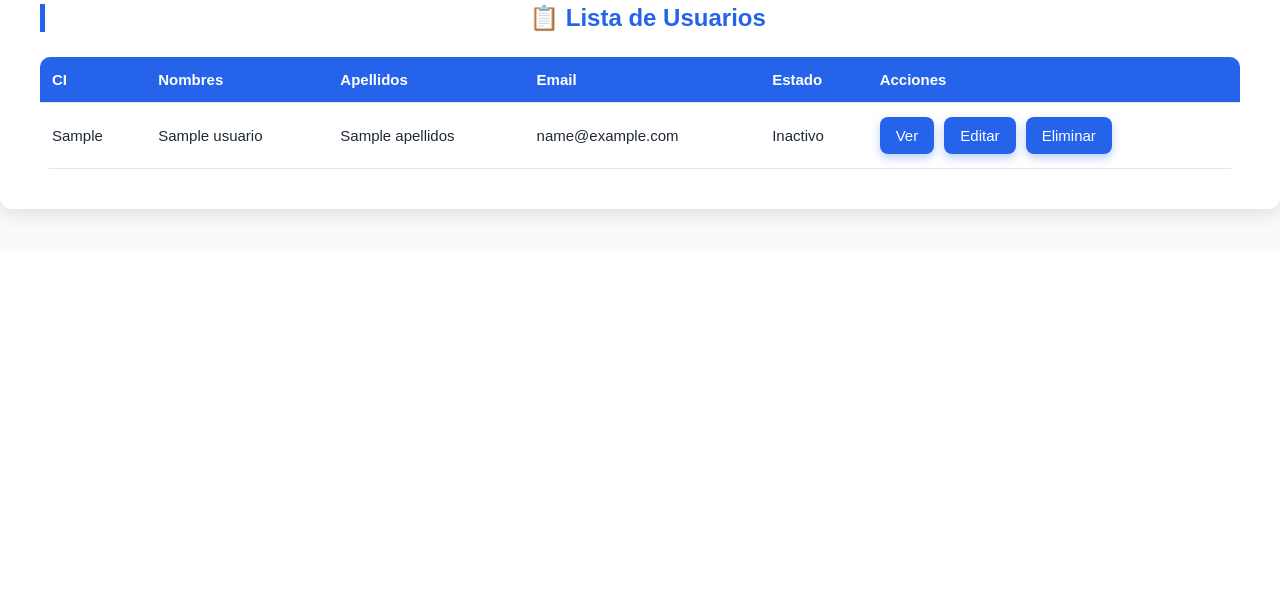
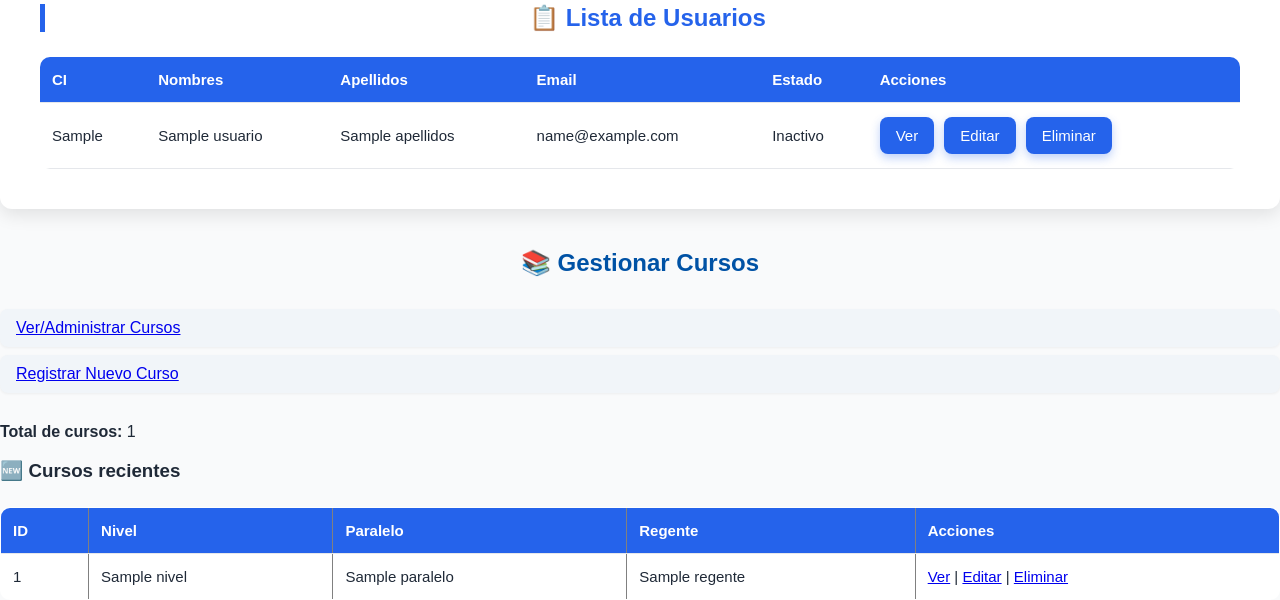
Before and after one commit to denilsaa/UNIDAD-EDUCATIVA-LA-PAZ-A-, a Django app: template apps/cuentas/templates/dashboard/director_dashboard.html in a window 1280 px wide. Shown: the part 551-1151 px from the top of the page. Before the commit the page ends 772 px from the top, so only its background shows below. Run offline with Django 3.2, Linux system fonts and the light colour scheme; the template is opened without the code that fills it: most values are stand-ins (such as "Sample title", 1, 10 or a date in 2020).

Commit message:
modificacion del dashboard de director para visualizar los cursos

```diff
--- a/apps/cuentas/templates/dashboard/director_dashboard.html
+++ b/apps/cuentas/templates/dashboard/director_dashboard.html
@@ -54,5 +54,47 @@
             </tbody>
         </table>
     </div>
+            <h2>📚 Gestionar Cursos</h2>
+        <ul>
+            <li><a href="{% url 'cursos:lista_cursos' %}">Ver/Administrar Cursos</a></li>
+            <li><a href="{% url 'cursos:crear_curso' %}">Registrar Nuevo Curso</a></li>
+        </ul>
+
+        <!-- (Opcional) Mostrar conteo de cursos si lo envía desde la vista -->
+        {% if curso_count is not None %}
+        <p><strong>Total de cursos:</strong> {{ curso_count }}</p>
+        {% endif %}
+
+        <!-- (Opcional) Últimos cursos creados si los envía desde la vista -->
+        {% if ultimos_cursos %}
+        <h3>🆕 Cursos recientes</h3>
+        <table border="1" cellpadding="6">
+        <thead>
+            <tr>
+            <th>ID</th>
+            <th>Nivel</th>
+            <th>Paralelo</th>
+            <th>Regente</th>
+            <th>Acciones</th>
+            </tr>
+        </thead>
+        <tbody>
+            {% for c in ultimos_cursos %}
+            <tr>
+            <td>{{ c.id }}</td>
+            <td>{{ c.nivel }}</td>
+            <td>{{ c.paralelo }}</td>
+            <td>{{ c.regente }}</td>
+            <td>
+                <a href="{% url 'cursos:ver_curso' c.id %}">Ver</a> |
+                <a href="{% url 'cursos:editar_curso' c.id %}">Editar</a> |
+                <a href="{% url 'cursos:eliminar_curso' c.id %}">Eliminar</a>
+            </td>
+            </tr>
+            {% endfor %}
+        </tbody>
+        </table>
+        {% endif %}
+
 </body>
 </html>
```
Also changed, not shown: apps/cuentas/views/director_dashboard.py (+22 -16 lines).
